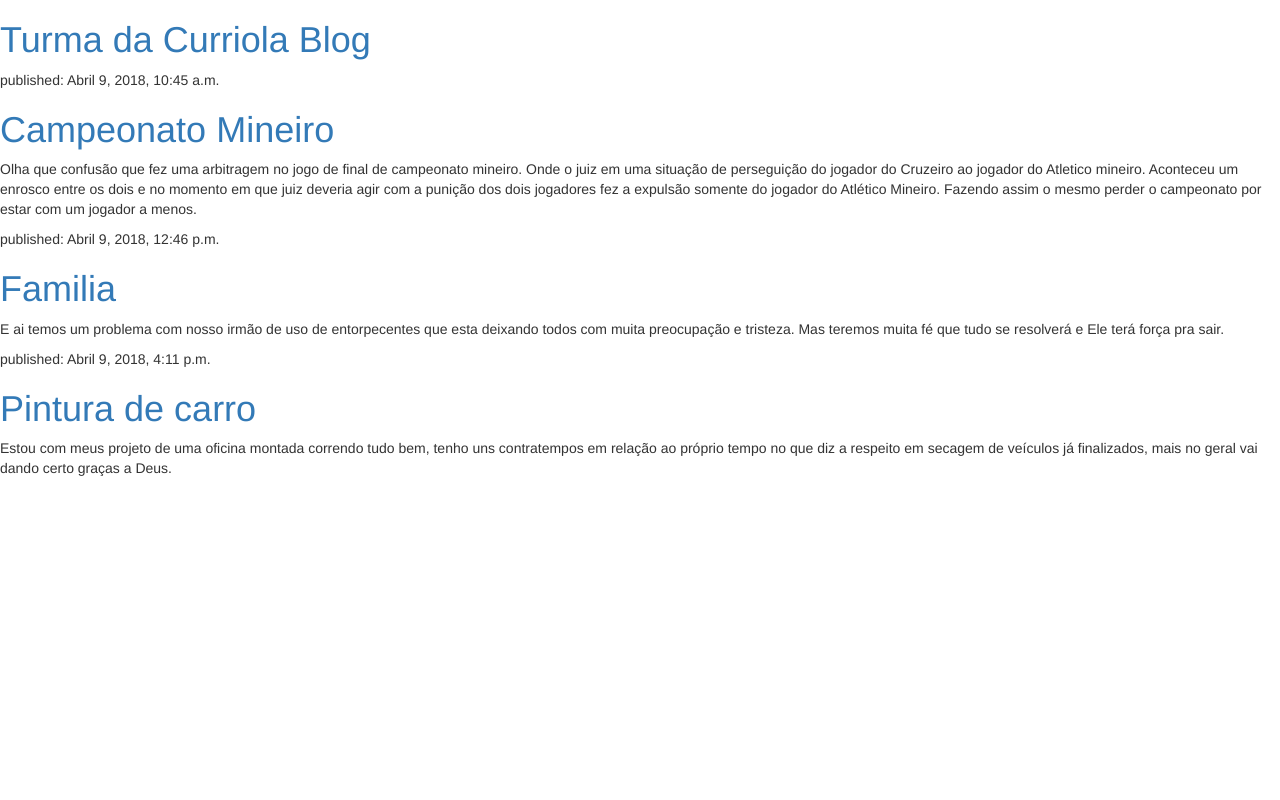
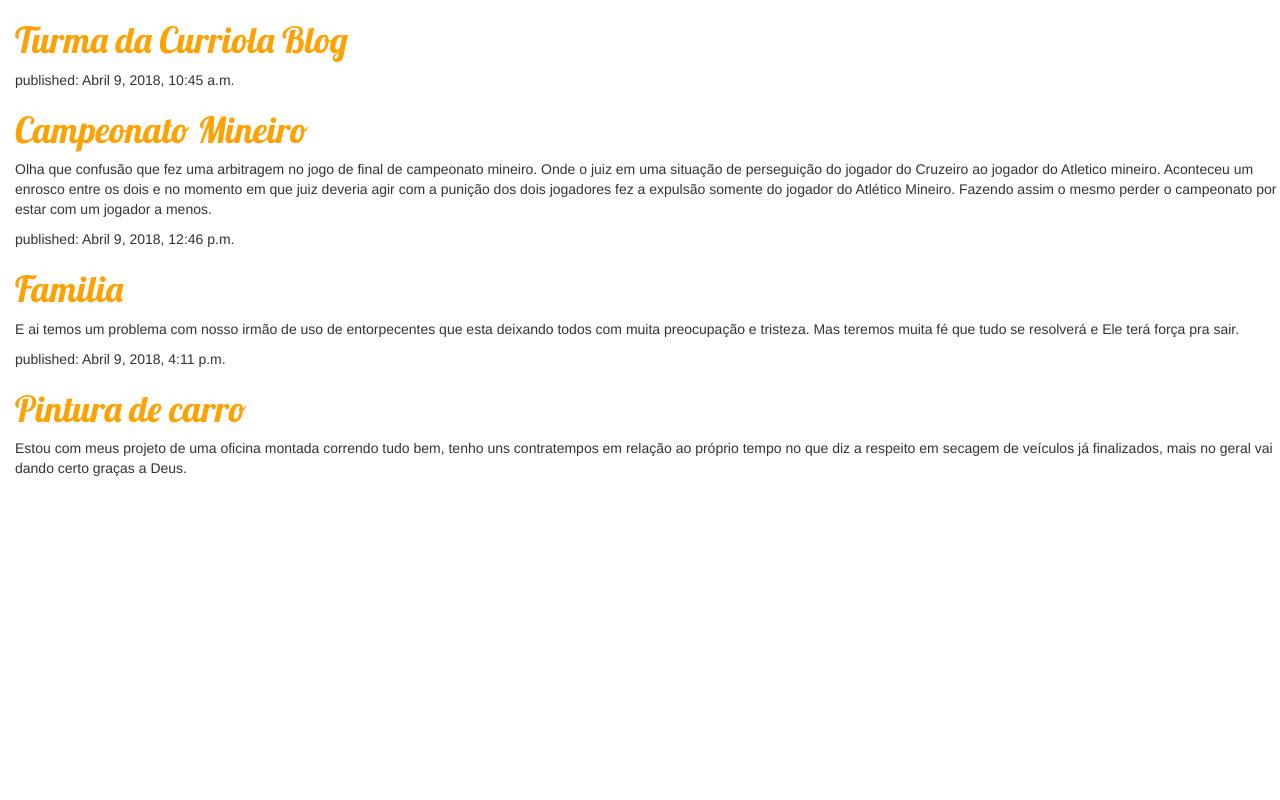
Before and after one commit to alflo71/my-first-blog, a Django app: page / in a window 1280 px wide. Run offline with Django 3.2, Linux system fonts and the light colour scheme; data comes from the database, SQL or seed files in the repository; some libraries are stand-ins or nearby versions.

Commit message:
novo arquivo css, e atualização de fonte.

```diff
--- /dev/null
+++ b/blog/static/css/blog.css
@@ -0,0 +1,9 @@
+h1 a {
+	color: #FCA205;
+	font-family: 'Lobster';
+}
+
+body {
+
+	padding-left: 15px;
+}
--- a/blog/templates/blog/post_list.html
+++ b/blog/templates/blog/post_list.html
@@ -1,14 +1,17 @@
-<!DOCTYPE html>
+{% load staticfiles %}
 <html>
     <head>
         <title>Turma da Curriola Blog</title>
         <link rel="stylesheet" href="//maxcdn.bootstrapcdn.com/bootstrap/3.2.0/css/bootstrap.min.css">
         <link rel="stylesheet" href="//maxcdn.bootstrapcdn.com/bootstrap/3.2.0/css/bootstrap-theme.min.css">
+        <link rel="stylesheet" href="{% static 'css/blog.css' %}">
+        <link href="//fonts.googleapis.com/css?family=Lobster&subset=latin,latin-ext" rel="stylesheet" type="text/css">
     </head>
     <body>
         <div>
             <h1><a href="">Turma da Curriola Blog</a></h1>
         </div>
+
         {% for post in posts %}
             <div>
                 <p>published: {{ post.published_date }}</p>
```
